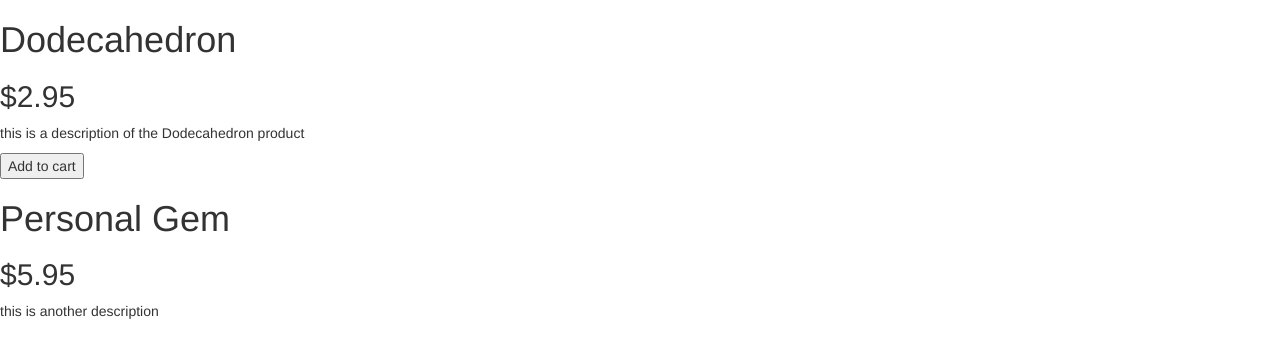
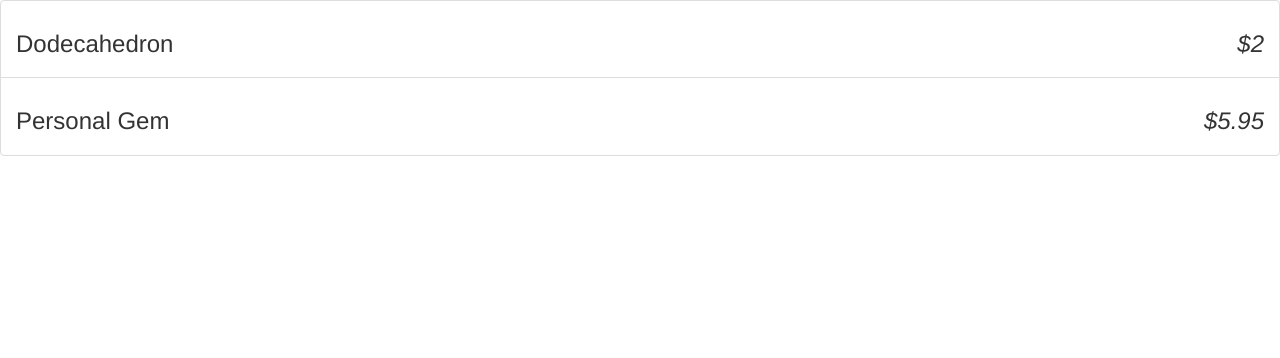
Before and after one commit to martinezcoder/angular_codeschool, a plain HTML site: page index.html in a window 1280 px wide. Drawn offline with Linux system fonts and the light colour scheme.

Commit message:
bootstrap style

```diff
--- a/app.js
+++ b/app.js
@@ -8,7 +8,7 @@
   var gems = [
     {
       name: 'Dodecahedron',
-      price: 2.95,
+      price: 2,
       description: 'this is a description of the Dodecahedron product',
       canPurchase: true,
     },
--- a/index.html
+++ b/index.html
@@ -4,12 +4,13 @@
     <link rel="stylesheet" type="text/css" href="bootstrap.min.css" />
   </head>
   <body ng-controller="StoreController as store">
-    <div ng-repeat="product in store.products">
-      <h1> {{product.name}} </h1>
-      <h2> ${{product.price}} </h2>
-      <p> {{product.description}} </p>
-      <button ng-show="product.canPurchase">Add to cart</button>
-    </div>
+    <ul class="list-group">
+      <li class="list-group-item" ng-repeat="product in store.products">
+        <h3>
+        {{product.name}}
+        <em class="pull-right">${{product.price}}</em>
+      </li>
+    </ul>
     <script type="text/javascript" src="angular.min.js"></script>
     <script type="text/javascript" src="app.js"></script>
   </body>
```
